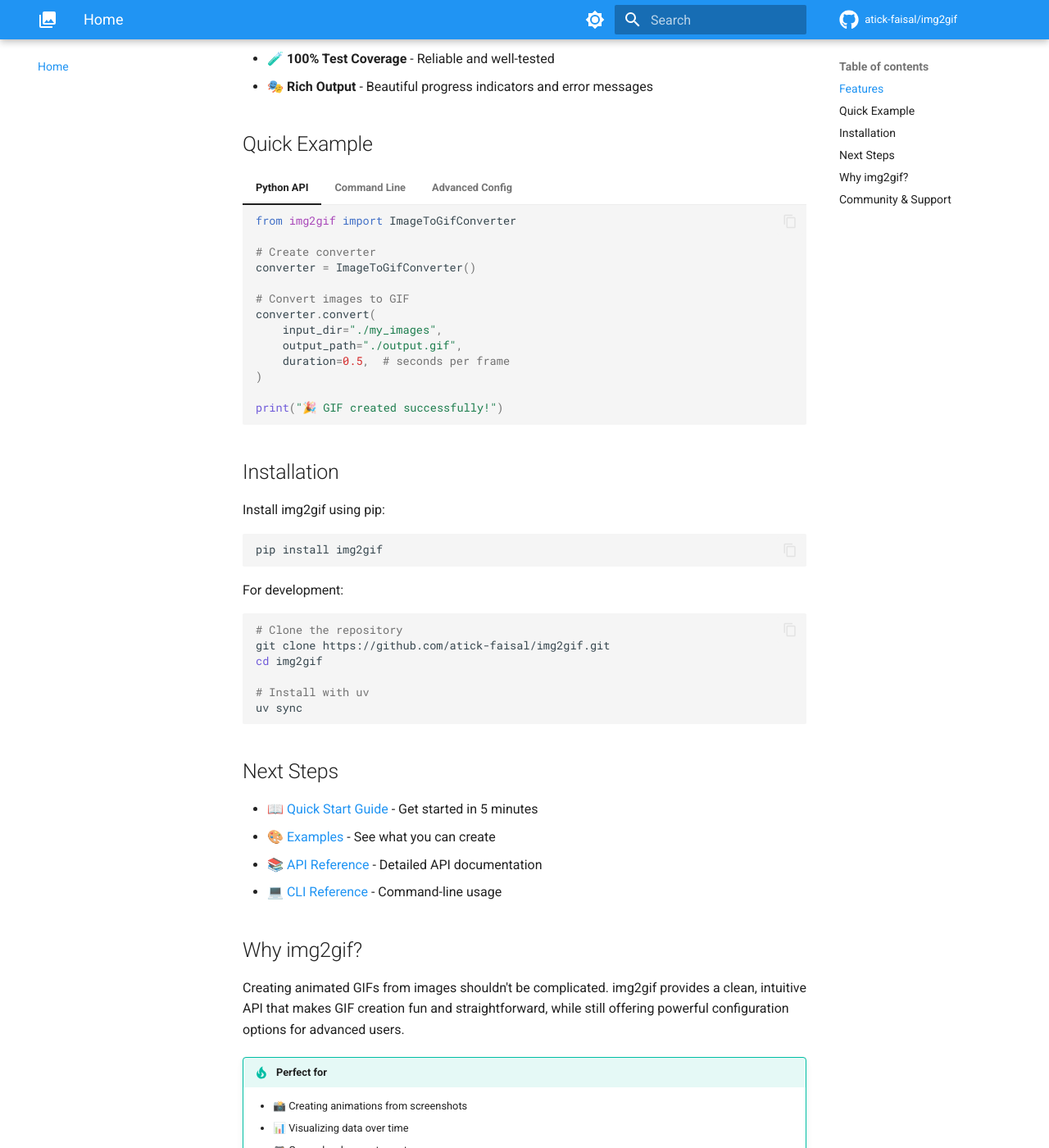
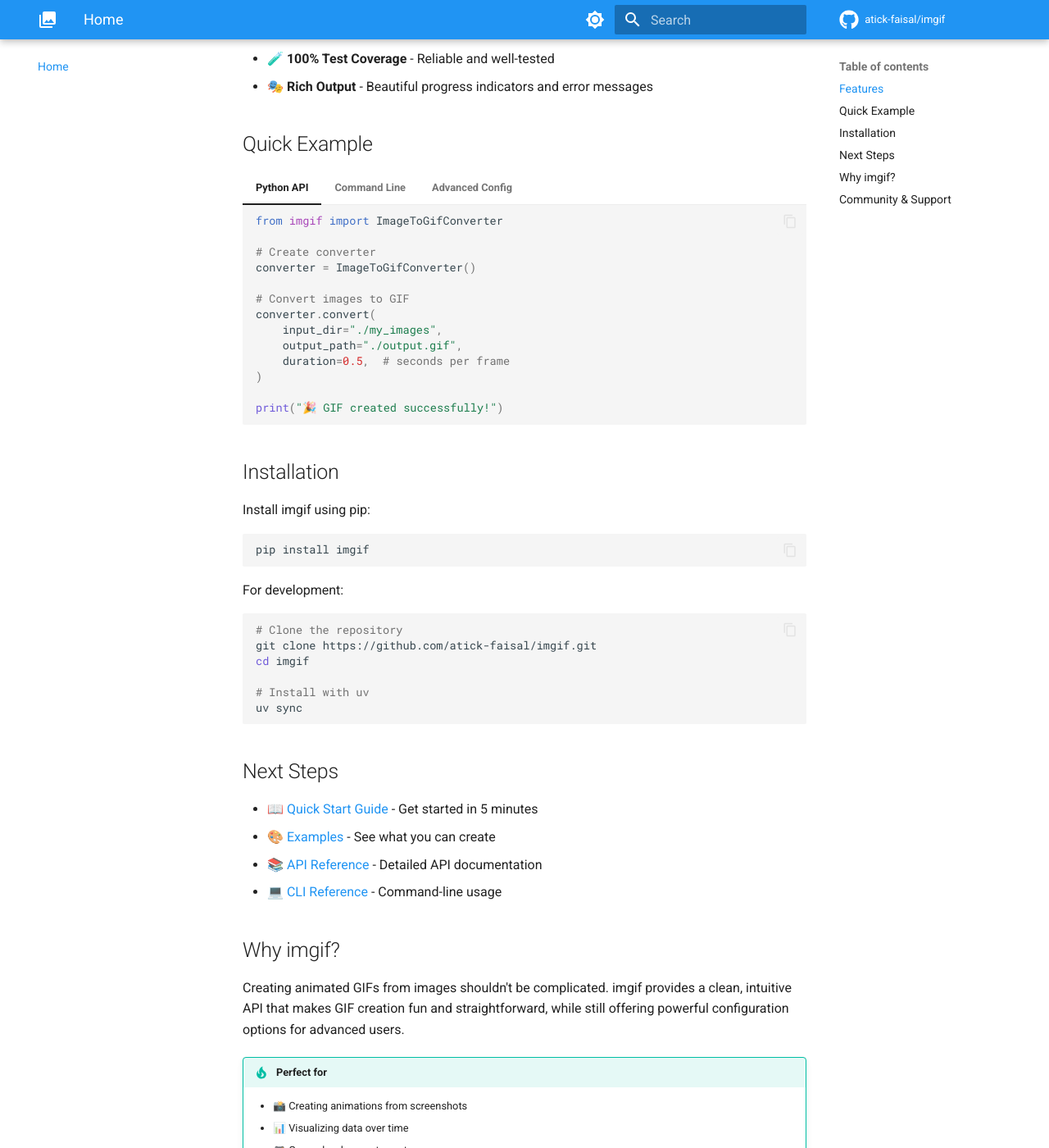
Before and after one commit to atick-faisal/img2gif, an MkDocs documentation site: the page built from docs/index.md, in a window 1280 px wide and 1400 px high, scrolled down 546 px. Shown: the whole window at 82% size. Built offline with MkDocs 1.6.1 and Material for MkDocs 9.7.7, drawn with Linux system fonts in a browser that asks for light colours; comment, search, counter and statistics services are not loaded; the version menu is left out; some of the changed text lies outside the part shown.

Commit message:
chore: rename package from img2gif to imgif
The img2gif name was already taken on PyPI. Renamed the package to imgif,
which is available and maintains a similar meaning.

Changes:
- Updated package name in pyproject.toml
- Updated CLI command name from img2gif to imgif
- Updated all GitHub URLs to use imgif repository name
- Updated all documentation files with new name
- Updated README, mkdocs.yml, CONTRIBUTING.md
- Updated module docstrings in __init__.py
- Rebuilt package as imgif-0.1.0

🤖 Generated with [Claude Code](https://claude.com/claude-code)

Co-Authored-By: Claude <noreply@anthropic.com>

````diff
--- a/docs/index.md
+++ b/docs/index.md
@@ -1,8 +1,8 @@
-# 🎬 Welcome to img2gif!
+# 🎬 Welcome to imgif!
 
 > ✨ A playful Python library for converting image sequences into animated GIFs with ease!
 
-Turn your image sequences into delightful animated GIFs with just a few lines of code. Whether you're creating animations from screenshots, visualizing data, or just having fun, `img2gif` makes it simple and enjoyable! 🚀
+Turn your image sequences into delightful animated GIFs with just a few lines of code. Whether you're creating animations from screenshots, visualizing data, or just having fun, `imgif` makes it simple and enjoyable! 🚀
 
 ## Features
 
@@ -19,7 +19,7 @@ Turn your image sequences into delightful animated GIFs with just a few lines of
 === "Python API"
 
     ```python
-    from img2gif import ImageToGifConverter
+    from imgif import ImageToGifConverter
 
     # Create converter
     converter = ImageToGifConverter()
@@ -38,19 +38,19 @@ Turn your image sequences into delightful animated GIFs with just a few lines of
 
     ```bash
     # Basic usage
-    img2gif ./my_images output.gif
+    imgif ./my_images output.gif
 
     # With options
-    img2gif ./my_images output.gif --duration 0.5 --loop 0
+    imgif ./my_images output.gif --duration 0.5 --loop 0
 
     # See all options
-    img2gif --help
+    imgif --help
     ```
 
 === "Advanced Config"
 
     ```python
-    from img2gif import ImageToGifConverter, GifConfig
+    from imgif import ImageToGifConverter, GifConfig
 
     # Create custom configuration
     config = GifConfig(
@@ -68,18 +68,18 @@ Turn your image sequences into delightful animated GIFs with just a few lines of
 
 ## Installation
 
-Install img2gif using pip:
+Install imgif using pip:
 
 ```bash
-pip install img2gif
+pip install imgif
 ```
 
 For development:
 
 ```bash
 # Clone the repository
-git clone https://github.com/atick-faisal/img2gif.git
-cd img2gif
+git clone https://github.com/atick-faisal/imgif.git
+cd imgif
 
 # Install with uv
 uv sync
@@ -92,9 +92,9 @@ uv sync
 - 📚 [API Reference](api/converter.md) - Detailed API documentation
 - 💻 [CLI Reference](guide/cli.md) - Command-line usage
 
-## Why img2gif?
+## Why imgif?
 
-Creating animated GIFs from images shouldn't be complicated. img2gif provides a clean, intuitive API that makes GIF creation fun and straightforward, while still offering powerful configuration options for advanced users.
+Creating animated GIFs from images shouldn't be complicated. imgif provides a clean, intuitive API that makes GIF creation fun and straightforward, while still offering powerful configuration options for advanced users.
 
 !!! tip "Perfect for"
     - 📸 Creating animations from screenshots
@@ -106,8 +106,8 @@ Creating animated GIFs from images shouldn't be complicated. img2gif provides a
 
 ## Community & Support
 
-- 🐛 [Report Issues](https://github.com/atick-faisal/img2gif/issues)
-- 💬 [Discussions](https://github.com/atick-faisal/img2gif/discussions)
+- 🐛 [Report Issues](https://github.com/atick-faisal/imgif/issues)
+- 💬 [Discussions](https://github.com/atick-faisal/imgif/discussions)
 - 🤝 [Contributing Guide](contributing/development.md)
 
 ---
--- a/mkdocs.yml
+++ b/mkdocs.yml
@@ -1,12 +1,12 @@
-# 📚 MkDocs configuration for img2gif documentation
+# 📚 MkDocs configuration for imgif documentation
 
-site_name: "🎬 img2gif"
+site_name: "🎬 imgif"
 site_description: "A playful Python library for converting image sequences into animated GIFs"
 site_author: "Atick Faisal"
-site_url: "https://img2gif.readthedocs.io"
+site_url: "https://imgif.readthedocs.io"
 
-repo_name: "atick-faisal/img2gif"
-repo_url: "https://github.com/atick-faisal/img2gif"
+repo_name: "atick-faisal/imgif"
+repo_url: "https://github.com/atick-faisal/imgif"
 edit_uri: "edit/main/docs/"
 
 # Theme configuration 🎨
@@ -113,9 +113,9 @@ plugins:
 extra:
   social:
     - icon: fontawesome/brands/github
-      link: https://github.com/atick-faisal/img2gif
+      link: https://github.com/atick-faisal/imgif
     - icon: fontawesome/brands/python
-      link: https://pypi.org/project/img2gif/
+      link: https://pypi.org/project/imgif/
 
   version:
     provider: mike
--- a/src/img2gif/__init__.py
+++ b/src/img2gif/__init__.py
@@ -1,12 +1,12 @@
 """
-🎬 img2gif - A playful Python library for converting image sequences into animated GIFs
+🎬 imgif - A playful Python library for converting image sequences into animated GIFs
 
 This library provides a simple and intuitive API for creating animated GIFs from
 sequences of images. It's designed to be easy to use while offering powerful
 configuration options for advanced users.
 
 Example:
-    >>> from img2gif import ImageToGifConverter
+    >>> from imgif import ImageToGifConverter
     >>> converter = ImageToGifConverter()
     >>> converter.convert("./images", "output.gif", duration=0.5)
 """
````
Also changed, not shown: CONTRIBUTING.md (+5 -5 lines), README.md (+12 -12 lines), docs/changelog.md (+3 -3 lines), docs/getting-started/installation.md (+12 -12 lines), docs/getting-started/quickstart.md (+9 -9 lines), pyproject.toml (+6 -6 lines).
